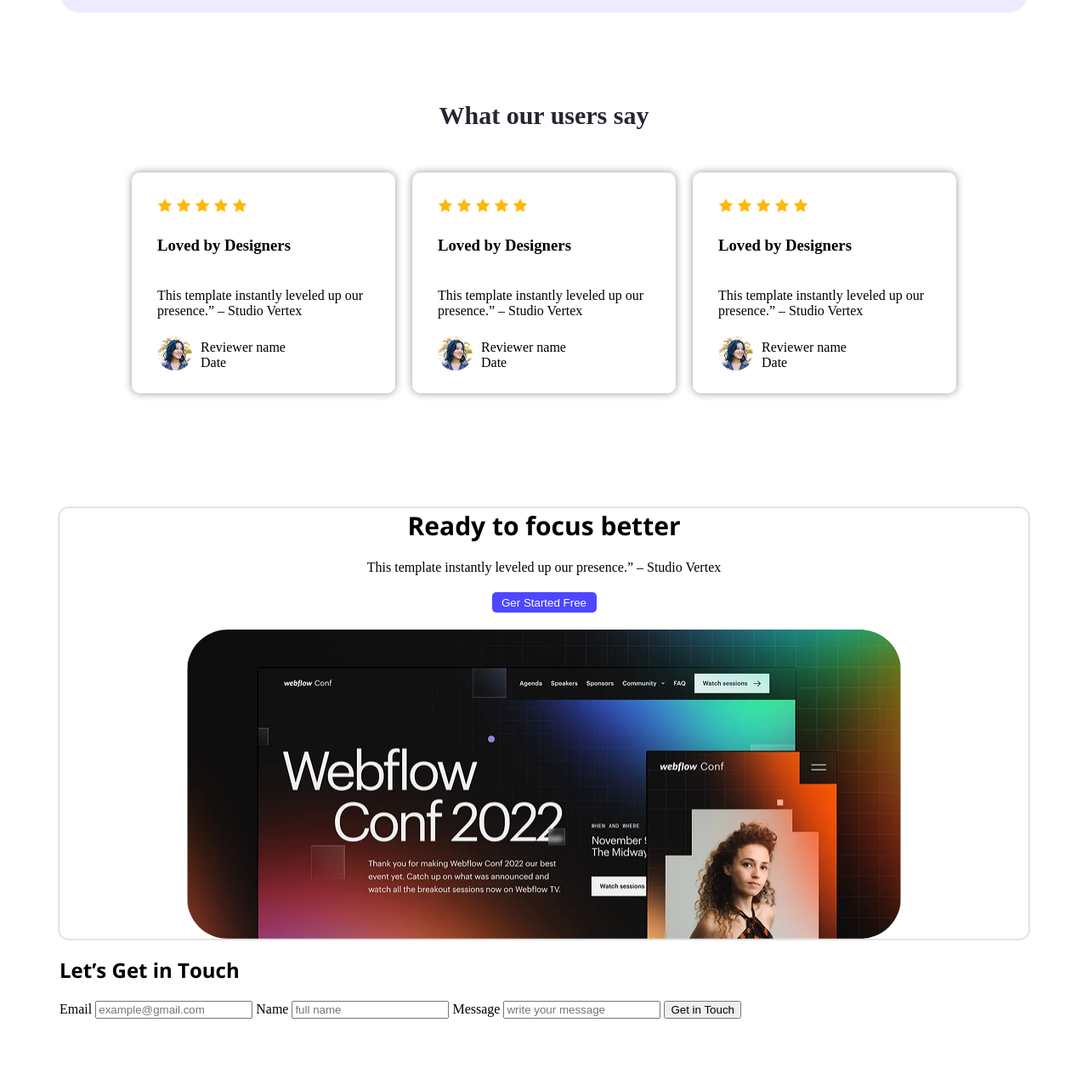
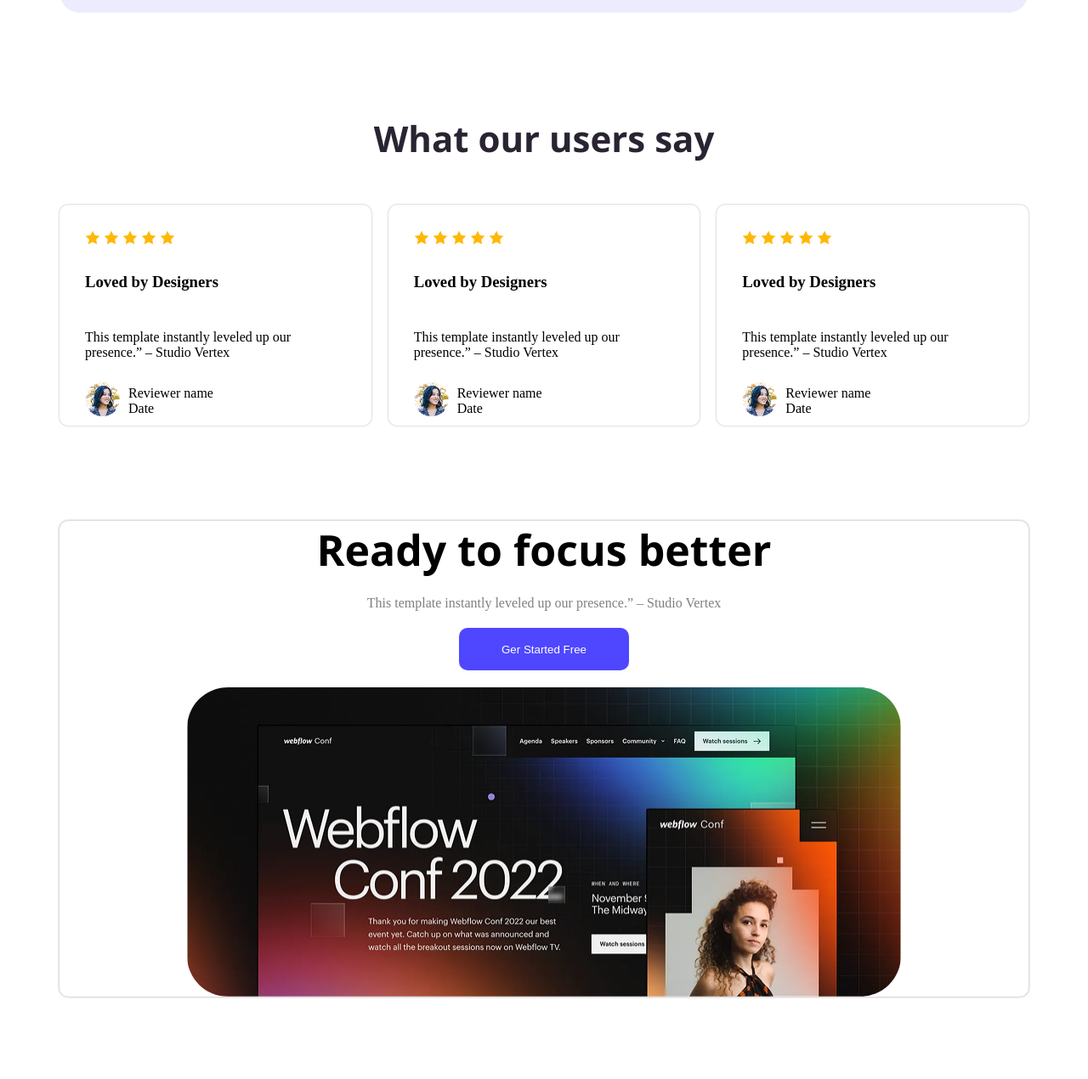
Before and after one commit to SRBappy61/First-Assignment-web, a plain HTML site: page index.html in a window 1280 px wide. Shown: the part 1549-2819 px from the top of the page at 85% size. Before the commit the page ends 2748 px from the top, so only its background shows below. Drawn offline with nearby package versions, Linux system fonts and the light colour scheme; a web font is replaced by a local one.

Commit message:
added the website

```diff
--- a/index.html
+++ b/index.html
@@ -52,7 +52,7 @@
 
             <section class="user-says">
 
-                <div class="user-says-title">
+                <div class="user-says-title raleway-font">
                     What our users say
                 </div>
                 <div class="user-says-box">
@@ -141,7 +141,7 @@
                         <input type="name" name="" id="name" placeholder="full name">
                         <label for="message">Message</label>
                         <input type="message" name="" id="message" placeholder="write your message">
-                        <button class="info-button">Get in Touch</button>
+                        <button class="info-button background-color-button">Get in Touch</button>
                     </form>
                 </div>
             </section>
--- a/styles/style.css
+++ b/styles/style.css
@@ -5,7 +5,6 @@
   font-variation-settings:
     "wdth" 100;
 }
-
 .raleway-font{
     font-family: "Open Sans", sans-serif;
   font-optical-sizing: auto;
@@ -89,8 +88,9 @@
     border-radius: 10px;
     border: none;
     color: white;
-    height: 48px;
-    width: 239px;
+    height: 58px;
+    width: 290px;
+    font-weight: bold;
 }
 .action{
     display: flex;
@@ -118,7 +118,7 @@
     padding-top: none;
 }
 .user-header{
-    font-size: 50px;
+    font-size: 55px;
 
 }
 .users-description{
@@ -148,16 +148,16 @@
     border-radius: 10px;
     padding: 30px;
     height: 200px;
-    width: 250px;
+    width: 320px;
     display: flex;
     flex-direction: column;
-    gap: 5px;
+    gap: 10px;
     background-color: rgba(255, 255, 255, 0.5);
-    box-shadow: 0px 0px 10px rgb(154, 148, 148);
+    box-shadow: 0px 0px 2px rgb(154, 148, 148);
 }
 .user-says-title{
     text-align: center;
-    font-size: 30px;
+    font-size: 42px;
     font-weight: bold;
     color: rgba(42, 36, 50, 1);
 }
@@ -195,7 +195,7 @@
 }
 
 .focus-title{
-    font-size: 30px;
+    font-size: 50px;
     font-weight: bold;
     color: rgba(0, 0, 0, 1);
     /* text-align: center; */
@@ -203,11 +203,12 @@
 }
 .focus-description{
     text-align: center;
+    color: rgba(0, 0, 0, 0.5);
 }
 .focus-button{
-    height: 24px;
-    width: 123px;
-    border-radius: 5px;
+    height: 50px;
+    width: 200px;
+    border-radius: 10px;
     border: none;
     color: white;
     /* padding: 20px 50px; */
@@ -218,10 +219,64 @@
     border-radius: 48px;
 }
 
+/* customer info */
+.customer-info{
+    margin-top: 100px;
+    height: 632px;
+    width: 1140px;
+    display: flex;
+    justify-content: space-around;
+}
+.customer-info-column{
+    width: 40%;
+}
+.customer-info-column-headline{
+    font-size: 90px;
+    color: rgba(0, 0, 0, 1);
+    font-weight: bold;
+}
+.customer-info-form{
+    width: 40%;
+}
+form{
+    display: flex;
+    flex-direction: column;
+    gap: 19px;
+}
+form input{
+    width: 497px;
+    height: 70px;
+    border-radius: 10px;
+    border: none;
+    box-shadow: 0px 0px 3px rgb(154, 148, 148);
+}
+.form-description{
+
+}
+.info-button{
+    border-radius: 10px;
+    height: 60px;
+    width: 497px;
+    border: none;
+    color: white;
+    font-weight: bold;
+}
+
 /*  text-align: center;
     width: 800px;
     height: 237px;
     border-top: 399px;
     font-weight: 600px;
     font-size: 35px;
-    color: #252432; */
+    color: #252432;
+     height: 696px;
+    width: 1140px;
+    display: flex;
+    justify-content: center;
+    align-items: center;
+    flex-direction: column;
+    margin-top: 137px;
+    gap: 20px;
+    background-color: rgba(255, 255, 255, 1);
+    box-shadow: 0px 0px 3px rgb(154, 148, 148);
+    border-radius: 10px;*/
```
